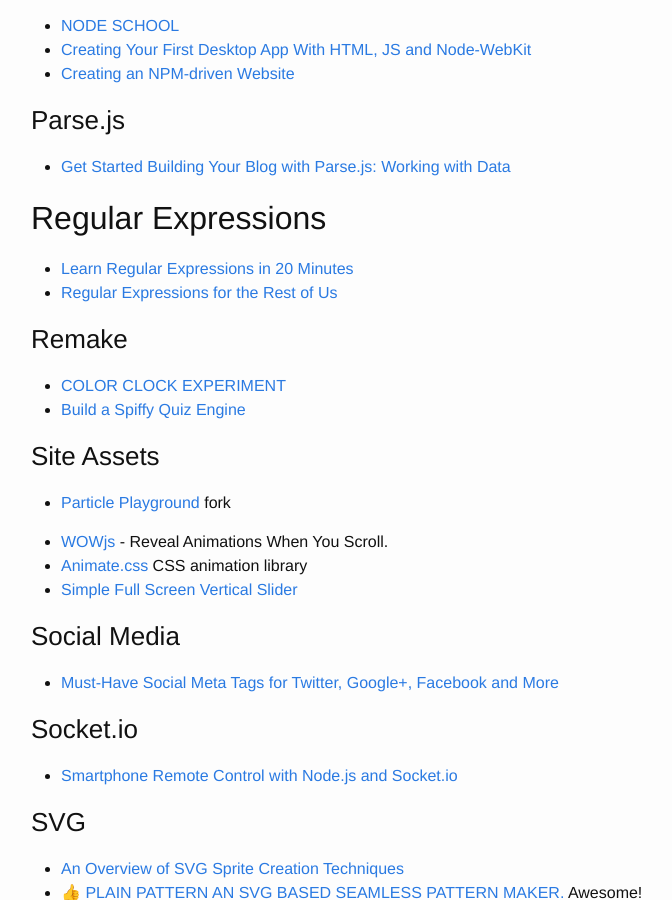
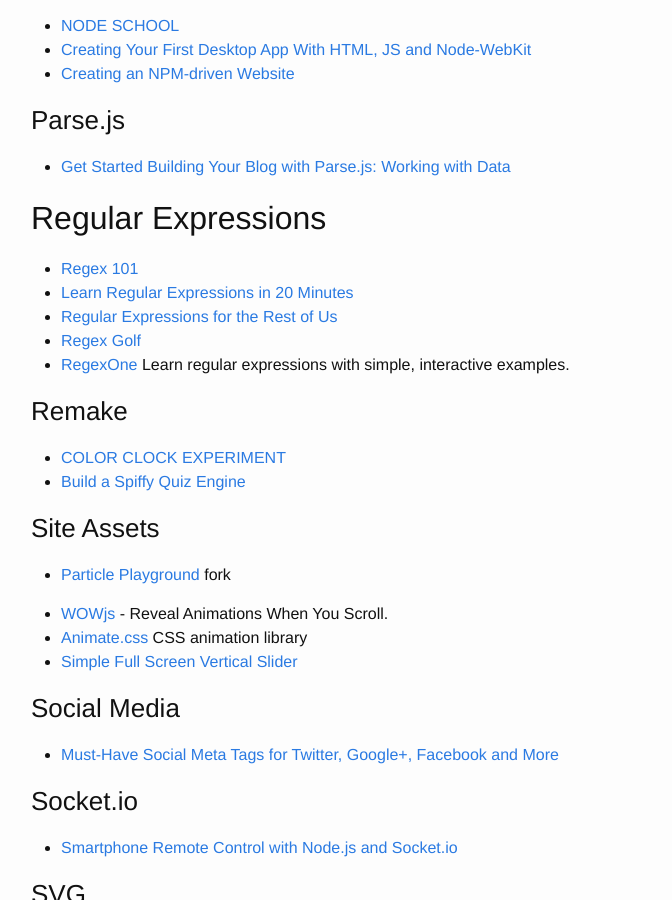
Before and after one commit to brownerd/brownerd.github.io, a Jekyll site: the page built from _posts/2015-01-01-reading-list-2015.md, in a window 1280 px wide and 900 px high, scrolled down 25868 px. Shown: the whole window, without its empty margins (239-911 px from the left). Built offline with Jekyll 4.4.1, drawn with Linux system fonts in a browser that asks for light colours; emoji names are drawn with the system emoji font.

Commit message:
add regex resources

```diff
--- a/_posts/2015-01-01-reading-list-2015.md
+++ b/_posts/2015-01-01-reading-list-2015.md
@@ -1491,9 +1491,11 @@ I'm starting to have second thoughts about Jekyll. I enjoy the break from WP. I
 
 
 ## Regular Expressions
+- [Regex 101](https://regex101.com)
 - [Learn Regular Expressions in 20 Minutes](http://tutorialzine.com/2014/12/learn-regular-expressions-in-20-minutes/)
 - [Regular Expressions for the Rest of Us](http://davidwalsh.name/regular-expressions-rest)
-
+- [Regex Golf](https://regex.alf.nu/)
+- [RegexOne](http://regexone.com/) Learn regular expressions with simple, interactive examples.
 
 
 
```
